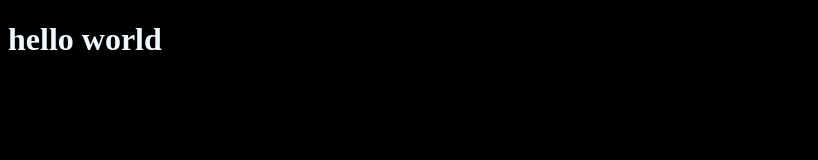
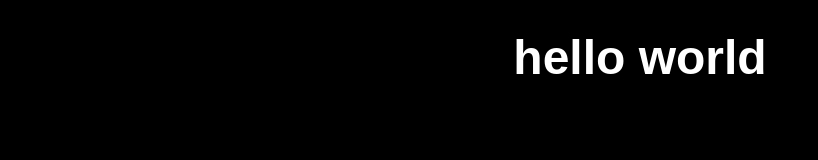
Before and after one commit to zuizihad/js-config, a website built with webpack: page src/index.html in a window 1280 px wide. Shown: the whole page, without its empty margins (0-818 px from the left). Built offline with nearby package versions, Linux system fonts and the light colour scheme.

Commit message:
final touch

```diff
--- a/src/styles/index.css
+++ b/src/styles/index.css
@@ -1,4 +1,11 @@
 body {
     background-color: #000;
-    color: aliceblue;
+    color: #fff;
 }
+
+h1 {
+    font-family: Arial, Helvetica, sans-serif;
+    font-size: 48px;
+    text-align: center;
+    margin-top: 30px;
+}
```
Also changed, not shown: README.md.
